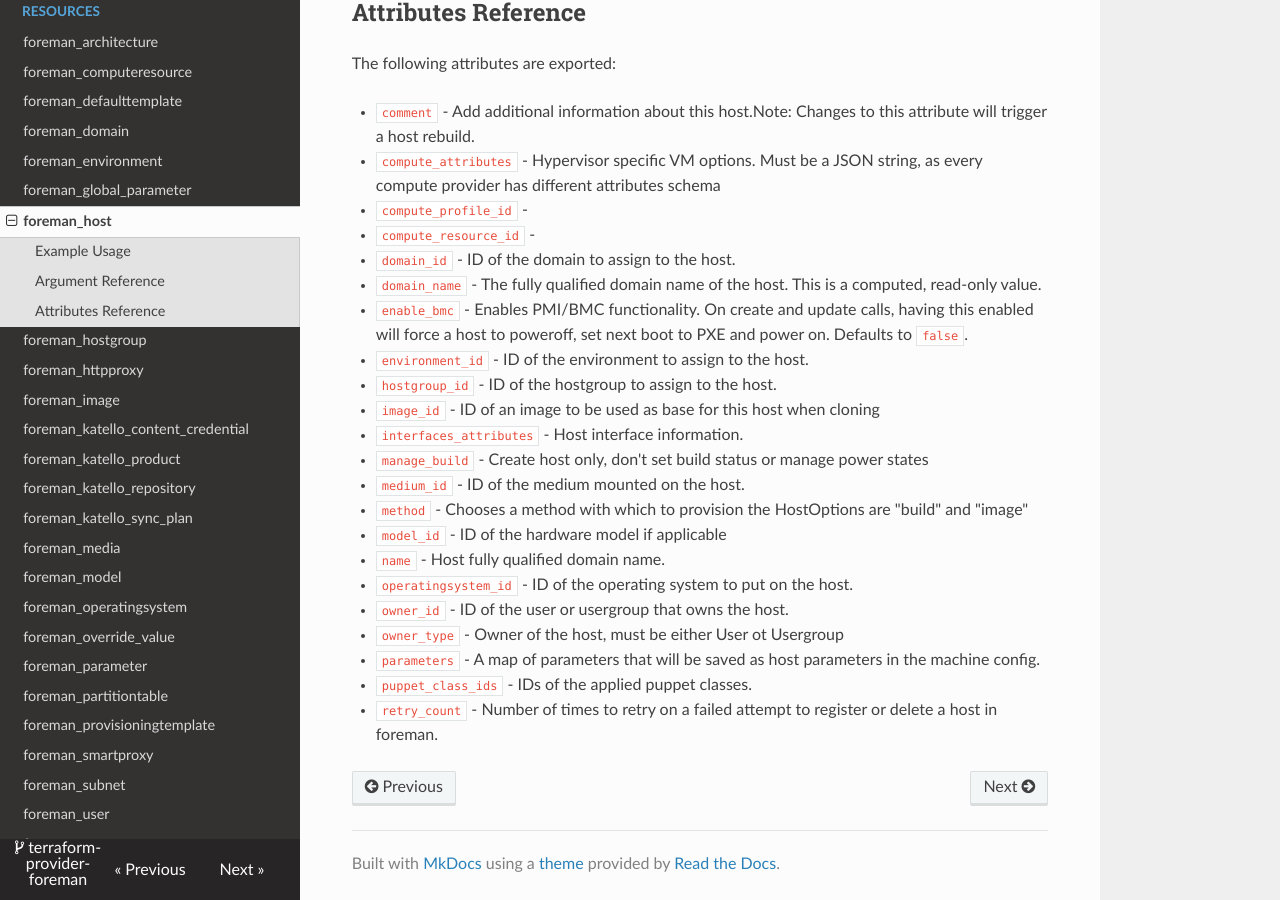
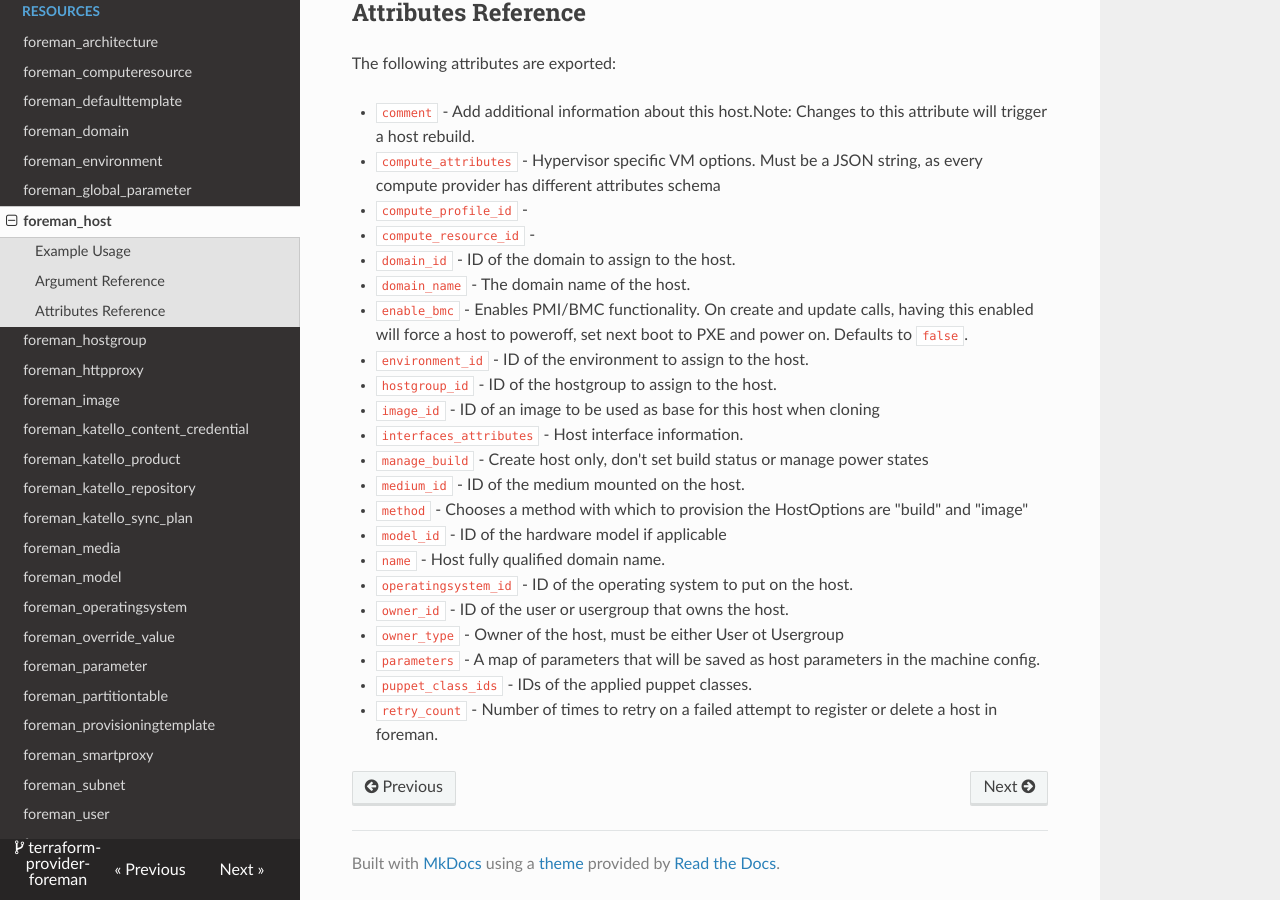
Before and after one commit to terraform-coop/terraform-provider-foreman, an MkDocs documentation site: the page built from docs/resources/foreman_host.md, in a window 1280 px wide and 900 px high, scrolled down 1239 px. Built offline with MkDocs 1.6.1, drawn with Linux system fonts in a browser that asks for light colours; nearby versions of some CDN libraries.

Commit message:
Update docs

```diff
--- a/docs/resources/foreman_host.md
+++ b/docs/resources/foreman_host.md
@@ -52,7 +52,7 @@
 - `compute_profile_id` -
 - `compute_resource_id` -
 - `domain_id` - ID of the domain to assign to the host.
-- `domain_name` - The fully qualified domain name of the host. This is a computed, read-only value.
+- `domain_name` - The domain name of the host.
 - `enable_bmc` - Enables PMI/BMC functionality. On create and update calls, having this enabled will force a host to poweroff, set next boot to PXE and power on. Defaults to `false`.
 - `environment_id` - ID of the environment to assign to the host.
 - `hostgroup_id` - ID of the hostgroup to assign to the host.
```
